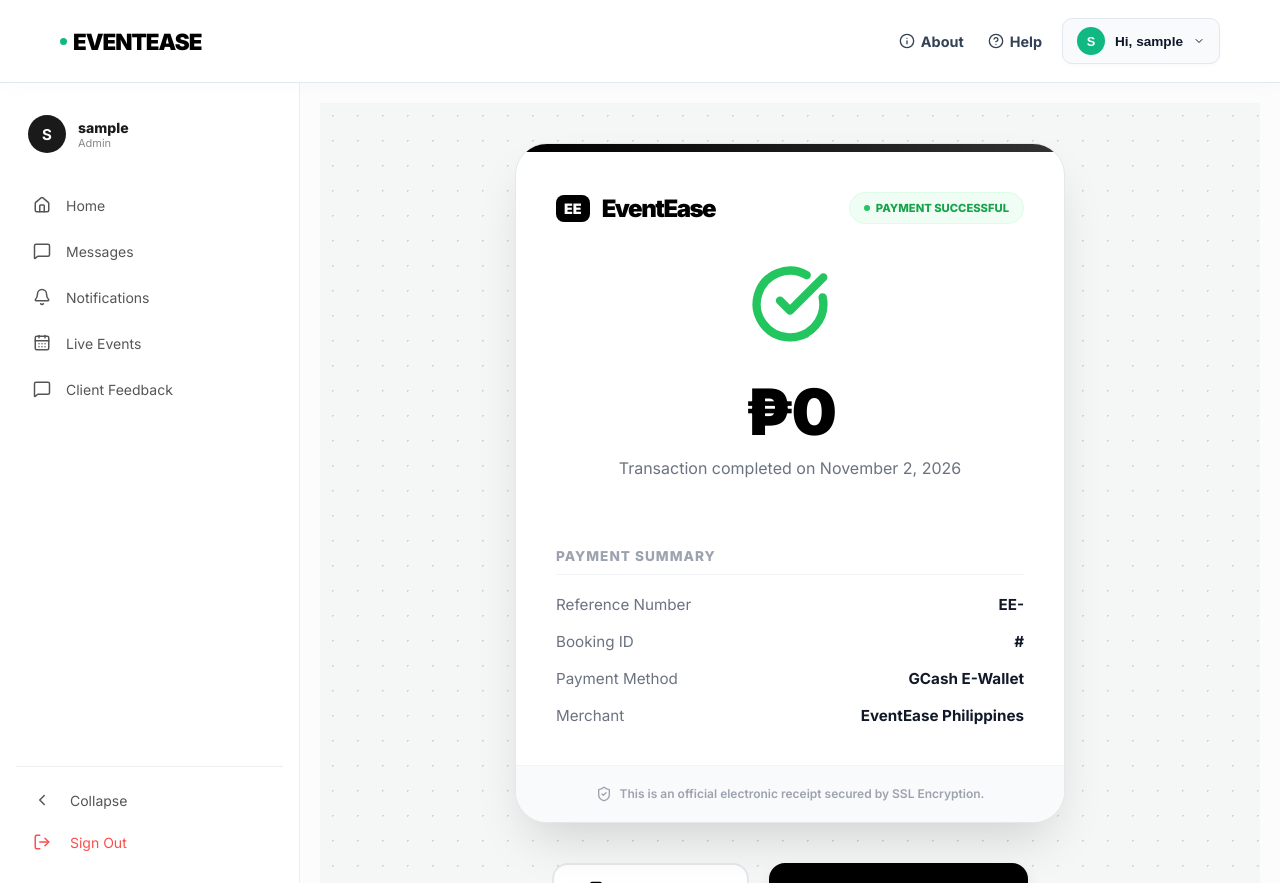
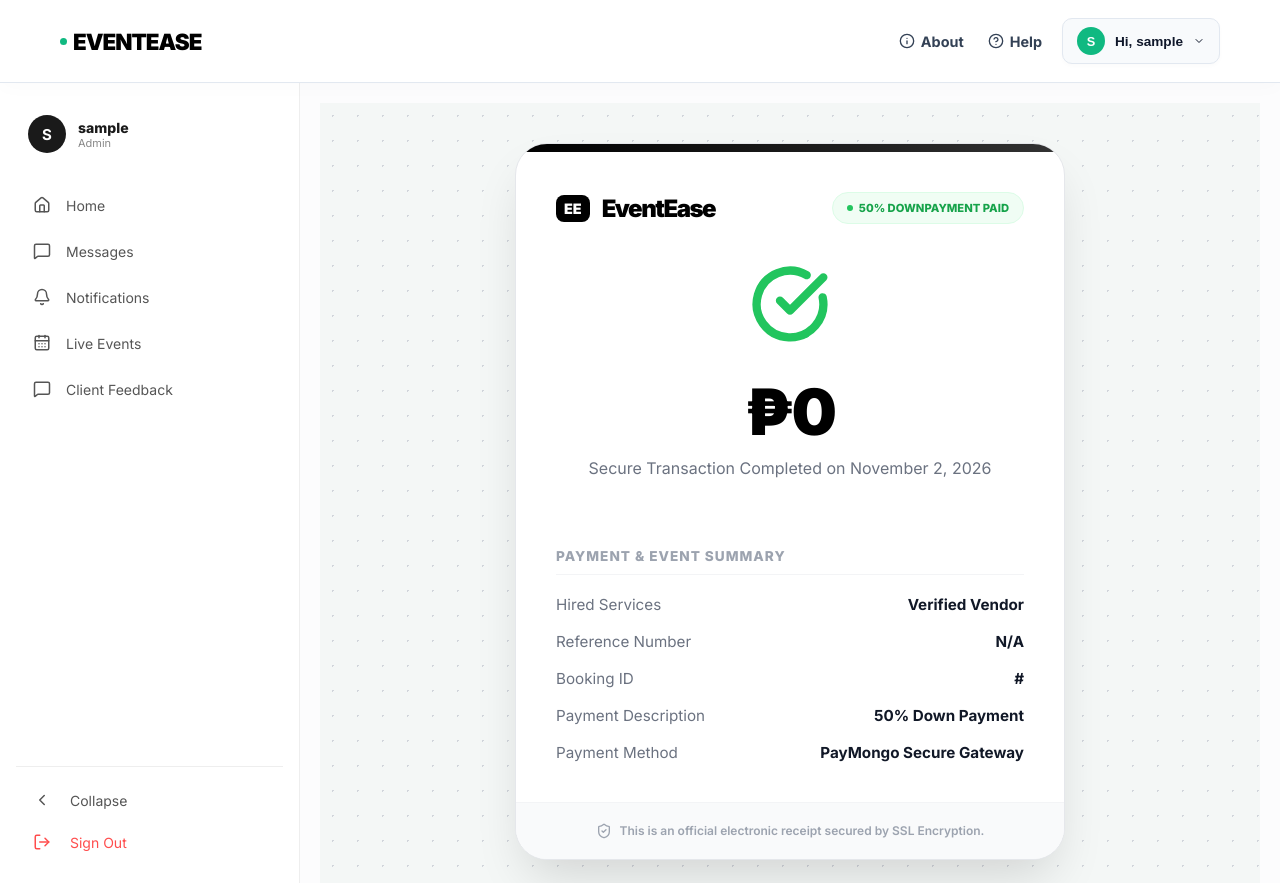
Before and after one commit to karlabnta30/eventease-frontend, a React (Vite) app: page /receipt in a window 1280 px wide. Built offline with nearby package versions, Linux system fonts and the light colour scheme; no server answers; sample sign-in values are in the browser's storage.

Commit message:
fix receipt and booking details

```diff
--- a/src/pages/Receipt.jsx
+++ b/src/pages/Receipt.jsx
@@ -1,6 +1,7 @@
-import React from 'react';
+import React, { useState, useEffect } from 'react';
 import { useNavigate, useSearchParams } from 'react-router-dom';
-import { CheckCircle, Printer, ArrowRight, ShieldCheck, Download } from 'lucide-react';
+import api from '../api';
+import { CheckCircle, Printer, ArrowRight, ShieldCheck } from 'lucide-react';
 
 const Receipt = () => {
     const navigate = useNavigate();
@@ -9,11 +10,36 @@ const Receipt = () => {
     const bookingId = searchParams.get('booking_id');
     const amount = searchParams.get('amount');
     const ref = searchParams.get('ref');
+
+    const [bookingDetails, setBookingDetails] = useState(null);
+
+    useEffect(() => {
+        const fetchBookingInfo = async () => {
+            if (!bookingId) return;
+            try {
+                const cleanId = String(bookingId).split(':')[0];
+                const res = await api.get(`/bookings/${cleanId}`);
+                setBookingDetails(res.data.data || res.data);
+            } catch (err) {
+                console.error("Error fetching booking for receipt:", err);
+            }
+        };
+        fetchBookingInfo();
+    }, [bookingId]);
+
     const date = new Date().toLocaleDateString('en-PH', {
         year: 'numeric',
         month: 'long',
         day: 'numeric'
     });
+
+    const assignedVendorName = bookingDetails
+        ? ((bookingDetails.services && bookingDetails.services.length > 0)
+            ? bookingDetails.services.map(s => s.business_name || s.name).join(', ')
+            : (bookingDetails.vendors && bookingDetails.vendors.length > 0)
+            ? bookingDetails.vendors.map(v => v.business_name || v.name).join(', ')
+            : (bookingDetails.service?.business_name || bookingDetails.service?.name || bookingDetails.vendor_name || 'Verified Vendor'))
+        : 'Verified Vendor';
 
     return (
         <div style={styles.page}>
@@ -86,7 +112,7 @@ const Receipt = () => {
                     </div>
                     <div style={styles.statusBadge}>
                         <div style={styles.statusDot}></div>
-                        PAYMENT SUCCESSFUL
+                        50% DOWNPAYMENT PAID
                     </div>
                 </div>
 
@@ -94,28 +120,38 @@ const Receipt = () => {
                     <div style={styles.successIconWrapper}>
                         <CheckCircle size={80} color="#22c55e" strokeWidth={2.5} />
                     </div>
-                    <h1 className="amount-responsive" style={styles.amount}>₱{Number(amount).toLocaleString()}</h1>
-                    <p style={styles.subtext}>Transaction completed on {date}</p>
+                    <h1 className="amount-responsive" style={styles.amount}>₱{Number(amount || 0).toLocaleString()}</h1>
+                    <p style={styles.subtext}>Secure Transaction Completed on {date}</p>
                 </div>
 
                 <div className="details-container-responsive" style={styles.detailsContainer}>
-                    <h3 style={styles.detailsTitle}>Payment Summary</h3>
+                    <h3 style={styles.detailsTitle}>Payment & Event Summary</h3>
                     <div style={styles.detailsTable}>
+                        {bookingDetails && (
+                            <div style={styles.row}>
+                                <span style={styles.label}>Event Name</span>
+                                <span style={styles.value}>{bookingDetails.event_name}</span>
+                            </div>
+                        )}
+                        <div style={styles.row}>
+                            <span style={styles.label}>Hired Services</span>
+                            <span style={{ ...styles.value, maxWidth: '250px', textAlign: 'right' }}>{assignedVendorName}</span>
+                        </div>
                         <div style={styles.row}>
                             <span style={styles.label}>Reference Number</span>
-                            <span style={styles.value}>EE-{ref}</span>
+                            <span style={styles.value}>{ref ? `EE-${ref}` : 'N/A'}</span>
                         </div>
                         <div style={styles.row}>
                             <span style={styles.label}>Booking ID</span>
                             <span style={styles.value}>#{bookingId}</span>
                         </div>
                         <div style={styles.row}>
-                            <span style={styles.label}>Payment Method</span>
-                            <span style={styles.value}>GCash E-Wallet</span>
+                            <span style={styles.label}>Payment Description</span>
+                            <span style={styles.value}>50% Down Payment</span>
                         </div>
                         <div style={styles.row}>
-                            <span style={styles.label}>Merchant</span>
-                            <span style={styles.value}>EventEase Philippines</span>
+                            <span style={styles.label}>Payment Method</span>
+                            <span style={styles.value}>PayMongo Secure Gateway</span>
                         </div>
                     </div>
                 </div>
--- a/src/pages/bookingdetails.jsx
+++ b/src/pages/bookingdetails.jsx
@@ -101,6 +101,19 @@ const BookingDetails = () => {
       ? event.vendors.map(v => v.business_name || v.name).join(', ')
       : (event.service?.business_name || event.service?.name || event.vendor?.business_name || event.vendor?.name || event.vendor_name || 'Awaiting Vendor');
 
+  // Kalkulasyon ng Total Services Cost at 50% Downpayment
+  const calculatedServicesTotal = event.services && event.services.length > 0
+    ? event.services.reduce((sum, s) => sum + (parseFloat(s.price || s.starting_price || s.cost || 0)), 0)
+    : event.vendors && event.vendors.length > 0
+    ? event.vendors.reduce((sum, v) => sum + (parseFloat(v.price || v.starting_price || v.cost || 0)), 0)
+    : 0;
+
+  const payableAmount = calculatedServicesTotal > 0
+    ? calculatedServicesTotal
+    : (parseFloat(event.service_price || event.price || event.total_price || event.budget || 0) || 0);
+
+  const downpaymentAmount = payableAmount / 2;
+
   return (
     <div style={{ ...styles.pageWrapper, padding: isMobile ? '20px 16px' : '50px 20px' }}>
       <div style={styles.container}>
@@ -122,18 +135,18 @@ const BookingDetails = () => {
           </div>
 
           <div style={{ ...styles.gridSection, gridTemplateColumns: isMobile ? '1fr' : 'repeat(auto-fit, minmax(280px, 1fr))' }}>
-            <DetailBlock label="Hired Service" icon={<ShieldCheck size={18} color="#2563eb" style={{ flexShrink: 0 }}/>}
+            <DetailBlock label="Hired Service / Vendor" icon={<ShieldCheck size={18} color="#2563eb" style={{ flexShrink: 0 }}/>}
               value={assignedVendorName} />
             <DetailBlock label="Venue / Location" icon={<MapPin size={18} color="#2563eb" style={{ flexShrink: 0 }}/>}
-              value={event.location} />
+              value={event.location || 'Venue TBD'} />
             <DetailBlock label="Event Date" icon={<Calendar size={18} color="#2563eb" style={{ flexShrink: 0 }}/>}
               value={event.event_date ? new Date(event.event_date).toDateString() : 'TBD'} />
             <DetailBlock label="Duration" icon={<Clock size={18} color="#2563eb" style={{ flexShrink: 0 }}/>}
               value={event.end_time ? `Until ${event.end_time}` : 'Full Day Event'} />
             <DetailBlock label="Guest Count" icon={<Users size={18} color="#2563eb" style={{ flexShrink: 0 }}/>}
               value={`${event.guest_count || 0} Expected Guests`} />
-            <DetailBlock label="Financial Allocation" icon={<CreditCard size={18} color="#059669" style={{ flexShrink: 0 }}/>}
-              value={`₱${parseFloat(event.budget || 0).toLocaleString()}`} />
+            <DetailBlock label="Financial & Downpayment" icon={<CreditCard size={18} color="#059669" style={{ flexShrink: 0 }}/>}
+              value={`Total Services: ₱${payableAmount.toLocaleString()} | Required 50% Down: ₱${downpaymentAmount.toLocaleString()}`} />
           </div>
 
           <div style={{ ...styles.footer, flexDirection: isMobile ? 'column' : 'row' }}>
```
